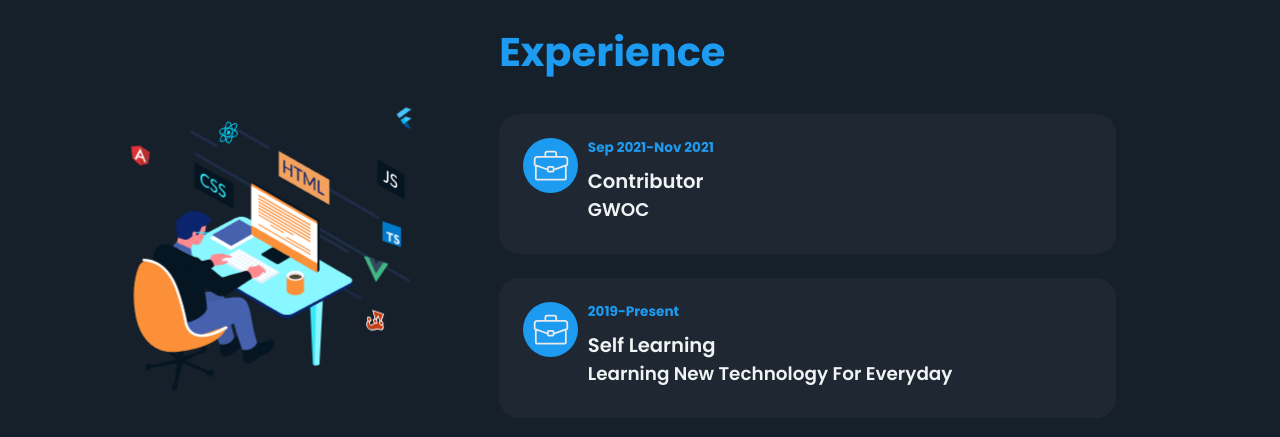
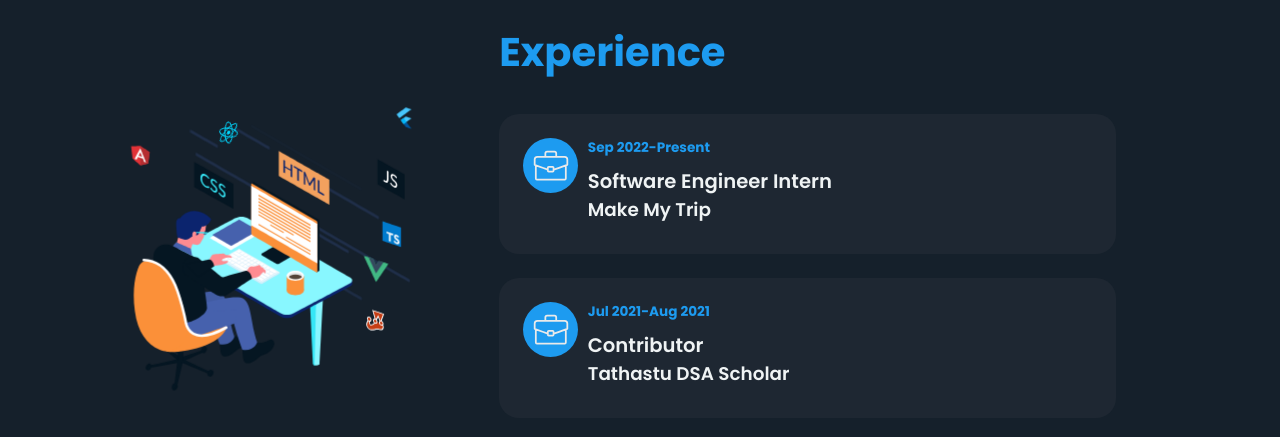
Before and after one commit to himanshu2502/portfolio, a React (Create React App) app: page / in a window 1280 px wide. Shown: the part 1380-1817 px from the top of the page. Built offline with nearby package versions, Linux system fonts and the light colour scheme; a web font is replaced by a local one.

Commit message:
Update experienceData.js

```diff
--- a/src/data/experienceData.js
+++ b/src/data/experienceData.js
@@ -1,23 +1,23 @@
 export const experienceData = [
-    // {
-    //     id: 1,
-    //     company: 'Teton Private Limited',
-    //     jobtitle: 'Software Engineer I',
-    //     startYear: 'Jan 2022',
-    //     endYear: 'Present'
-    // },
+    {
+        id: 1,
+        company: 'Make My Trip',
+        jobtitle: 'Software Engineer Intern',
+        startYear: 'Sep 2022',
+          endYear: 'Present'
+     },
     {
         id: 2,
-        company: 'GWOC',
+        company: 'Tathastu DSA Scholar',
         jobtitle: 'Contributor',
-        startYear: 'Sep 2021',
-        endYear: 'Nov 2021'
-    },
-    {
-        id: 3,
-        company: 'Learning New Technology For Everyday',
-        jobtitle: 'Self Learning',
-        startYear: '2019',
-        endYear: 'Present'
+        startYear: 'Jul 2021',
+        endYear: 'Aug 2021'
     }
+//     {
+//         id: 3,
+//         company: 'Learning New Technology For Everyday',
+//         jobtitle: 'Self Learning',
+//         startYear: '2019',
+//         endYear: 'Present'
+//     }
 ]
```
